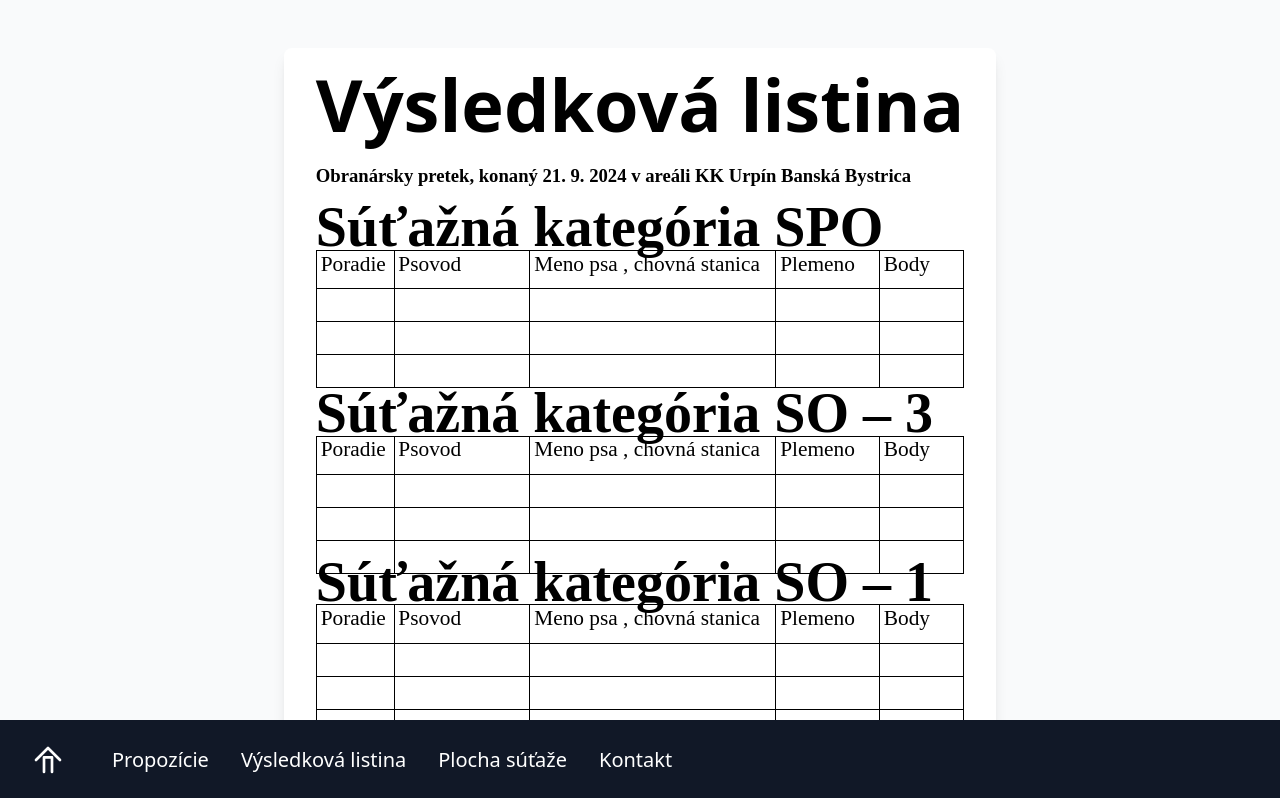
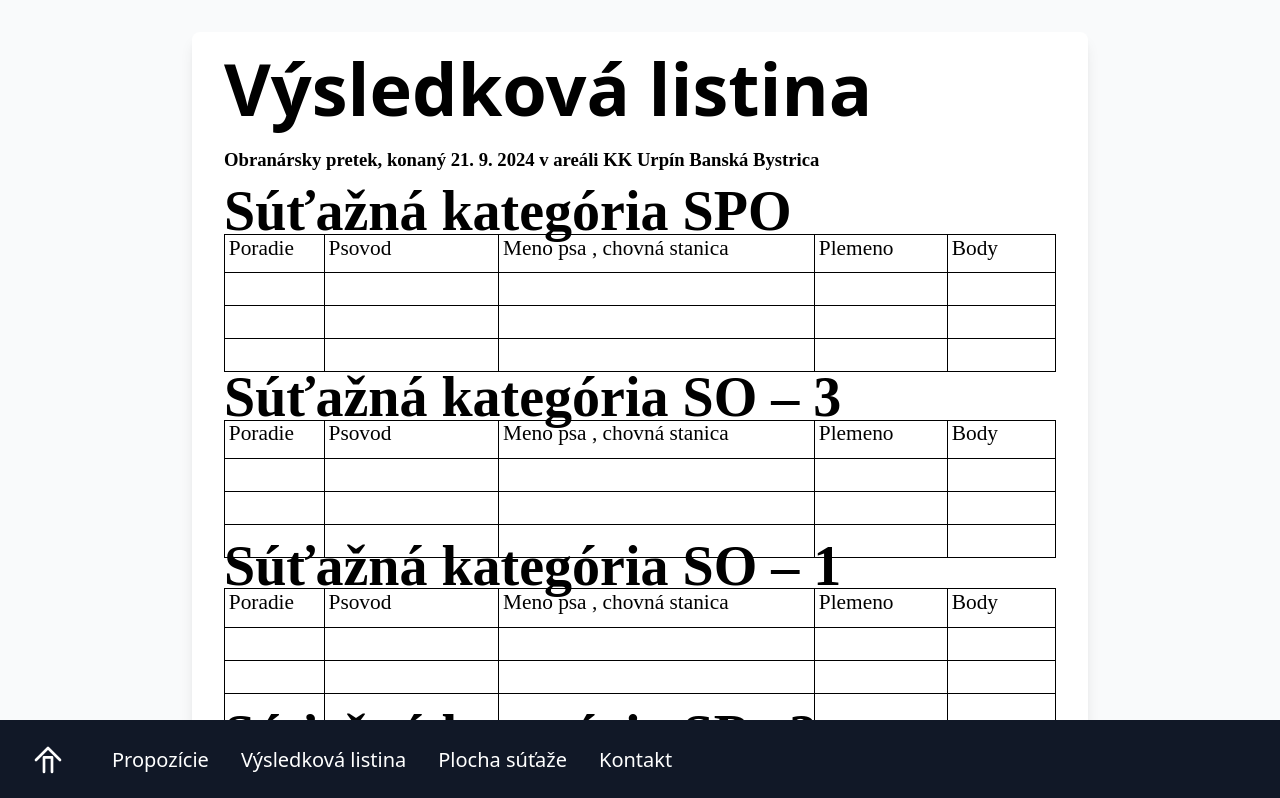
Before and after one commit to Ryxwaer/Ryxwaer-obranarsky_pretek_nuxt, a Nuxt app: page /vysledkova-listina in a window 1280 px wide. Shown: the top 798 px of the page. Built offline with nearby package versions, Linux system fonts and the light colour scheme.

Commit message:
minor styling improvements

```diff
--- a/assets/css/global.css
+++ b/assets/css/global.css
@@ -8,6 +8,7 @@
 html,
 body {
   height: 100%; /* Make sure the body takes the full height */
+  @apply bg-gray-50;
 }
 
 /* Hide scrollbar for Webkit-based browsers (Chrome, Safari, Edge) */
--- a/layouts/default.vue
+++ b/layouts/default.vue
@@ -1,7 +1,7 @@
 <template>
   <div class="min-h-screen flex flex-col scrollbar-hide bg-gray-50">
     <!-- Page content -->
-    <div class="flex-grow flex items-center justify-center p-4">
+    <div class="items-center justify-center p-4 md:p-8">
       <slot />
     </div>
     <div class="h-16" />
--- a/pages/propozicie.vue
+++ b/pages/propozicie.vue
@@ -1,5 +1,4 @@
 <template>
-  <div class="p-4 md:p-8">
     <!-- Container for the content -->
     <div class="container mx-auto max-w-4xl bg-white p-4 md:p-8 rounded-lg shadow-lg">
       <!-- Render HTML content once for both mobile and desktop -->
@@ -10,7 +9,6 @@
         <img src="/html/propozicie._html_c919892b.png" alt="Propozicie Image"
           class="w-full max-w-xs md:max-w-md h-auto" />
       </div>
-    </div>
   </div>
 </template>
 
--- a/pages/vysledkova-listina.vue
+++ b/pages/vysledkova-listina.vue
@@ -1,11 +1,9 @@
 <template>
-  <div class="p-4 md:p-8">
     <!-- Container for the content -->
     <div class="container mx-auto max-w-4xl bg-white p-4 md:p-8 rounded-lg shadow-lg">
       <!-- Render HTML content once for both mobile and desktop -->
       <div v-html="htmlContent"></div>
     </div>
-  </div>
 </template>
 
 <script setup>
```
Also changed, not shown: public/html/propozicie.html (+4 -4 lines), 1 other file (tests, documents, lock files or other folders).
